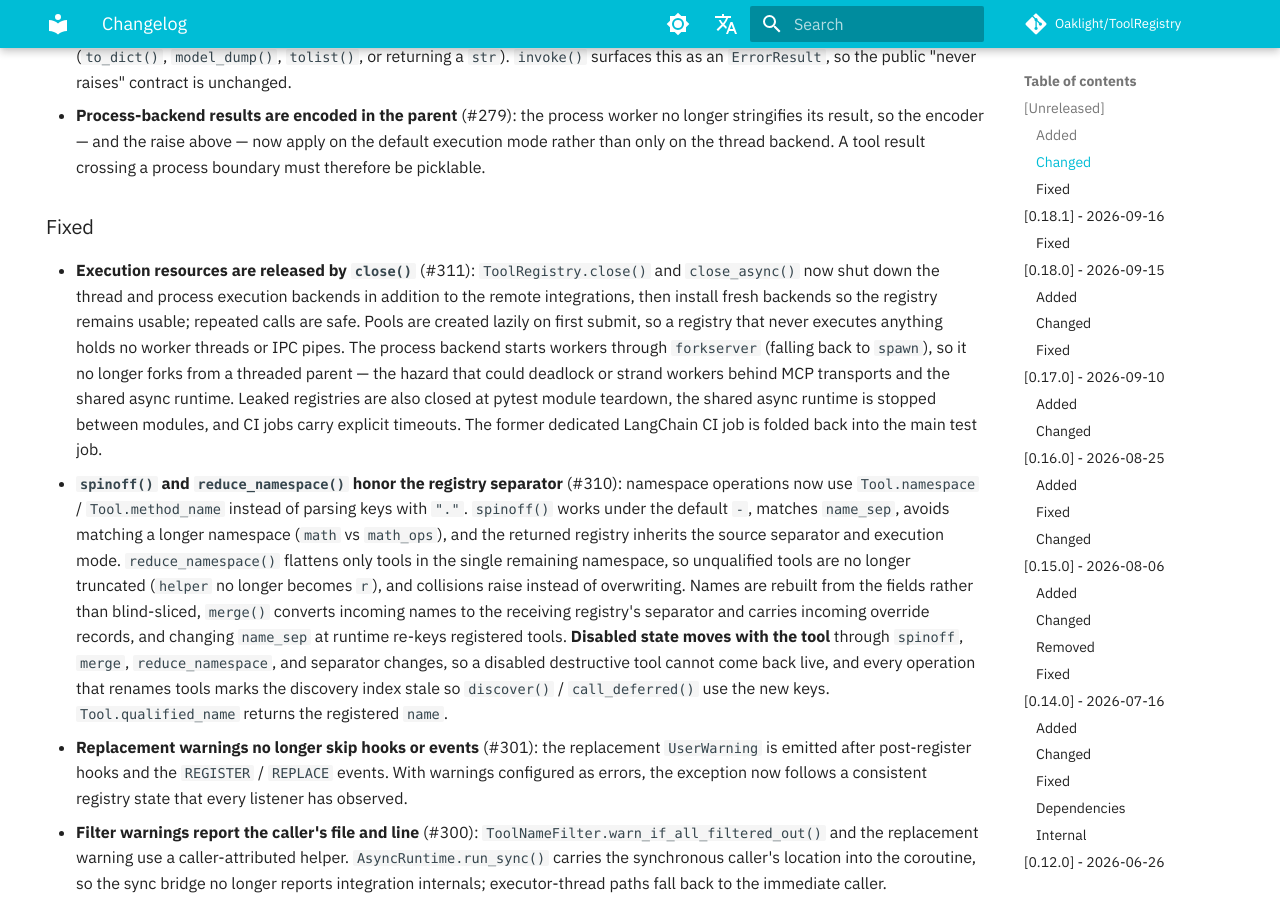
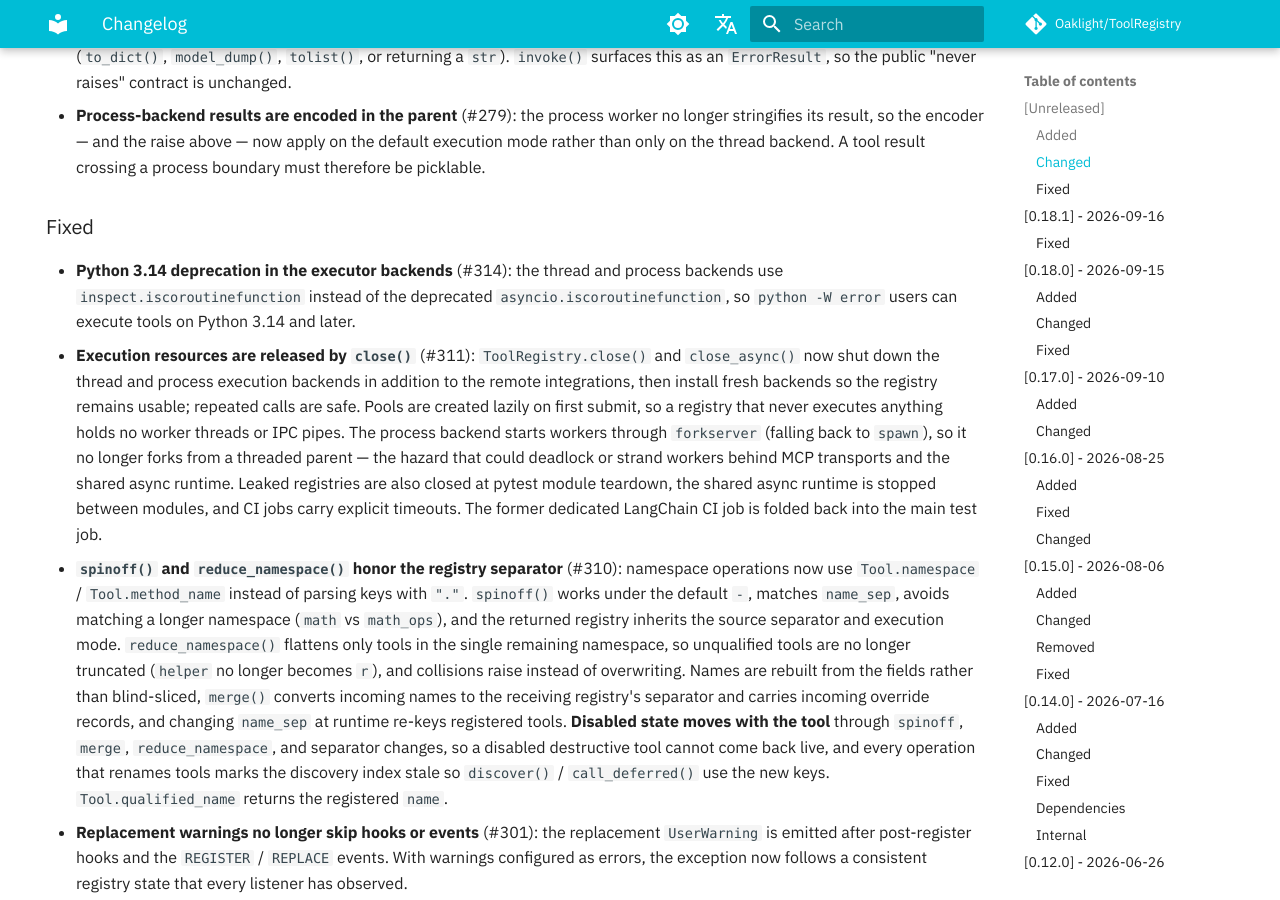
Before and after one commit to Oaklight/ToolRegistry, an MkDocs documentation site: the page built from docs/changelog.md, in a window 1280 px wide and 900 px high, scrolled down 2302 px. Built offline with MkDocs 1.6.1 and Material for MkDocs 9.7.7, drawn with Linux system fonts in a browser that asks for light colours; some web fonts are replaced; comment, search, counter and statistics services are not loaded.

Commit message:
docs: record Python 3.14 iscoroutinefunction fix (#314)

```diff
--- a/docs/changelog.md
+++ b/docs/changelog.md
@@ -39,6 +39,7 @@ The format is based on [Keep a Changelog](https://keepachangelog.com/en/1.1.0/),
 
 ### Fixed
 
+- **Python 3.14 deprecation in the executor backends** (#314): the thread and process backends use `inspect.iscoroutinefunction` instead of the deprecated `asyncio.iscoroutinefunction`, so `python -W error` users can execute tools on Python 3.14 and later.
 - **Execution resources are released by `close()`** (#311): `ToolRegistry.close()` and `close_async()` now shut down the thread and process execution backends in addition to the remote integrations, then install fresh backends so the registry remains usable; repeated calls are safe. Pools are created lazily on first submit, so a registry that never executes anything holds no worker threads or IPC pipes. The process backend starts workers through `forkserver` (falling back to `spawn`), so it no longer forks from a threaded parent — the hazard that could deadlock or strand workers behind MCP transports and the shared async runtime. Leaked registries are also closed at pytest module teardown, the shared async runtime is stopped between modules, and CI jobs carry explicit timeouts. The former dedicated LangChain CI job is folded back into the main test job.
 - **`spinoff()` and `reduce_namespace()` honor the registry separator** (#310): namespace operations now use `Tool.namespace` / `Tool.method_name` instead of parsing keys with `"."`. `spinoff()` works under the default `-`, matches `name_sep`, avoids matching a longer namespace (`math` vs `math_ops`), and the returned registry inherits the source separator and execution mode. `reduce_namespace()` flattens only tools in the single remaining namespace, so unqualified tools are no longer truncated (`helper` no longer becomes `r`), and collisions raise instead of overwriting. Names are rebuilt from the fields rather than blind-sliced, `merge()` converts incoming names to the receiving registry's separator and carries incoming override records, and changing `name_sep` at runtime re-keys registered tools. **Disabled state moves with the tool** through `spinoff`, `merge`, `reduce_namespace`, and separator changes, so a disabled destructive tool cannot come back live, and every operation that renames tools marks the discovery index stale so `discover()` / `call_deferred()` use the new keys. `Tool.qualified_name` returns the registered `name`.
 - **Replacement warnings no longer skip hooks or events** (#301): the replacement `UserWarning` is emitted after post-register hooks and the `REGISTER` / `REPLACE` events. With warnings configured as errors, the exception now follows a consistent registry state that every listener has observed.
```
